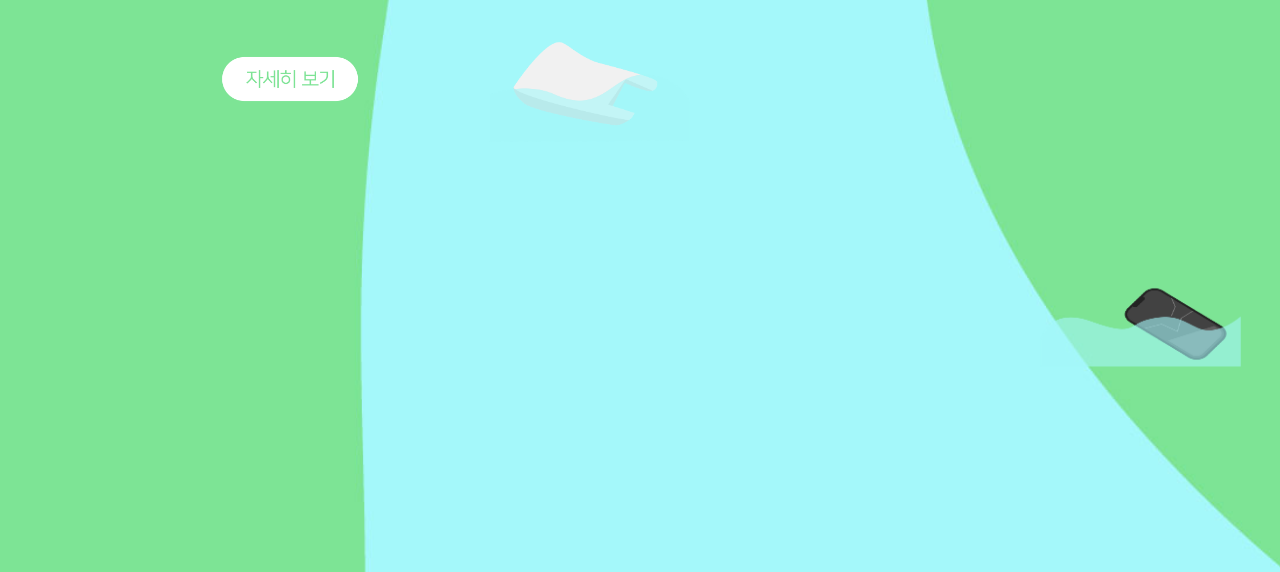
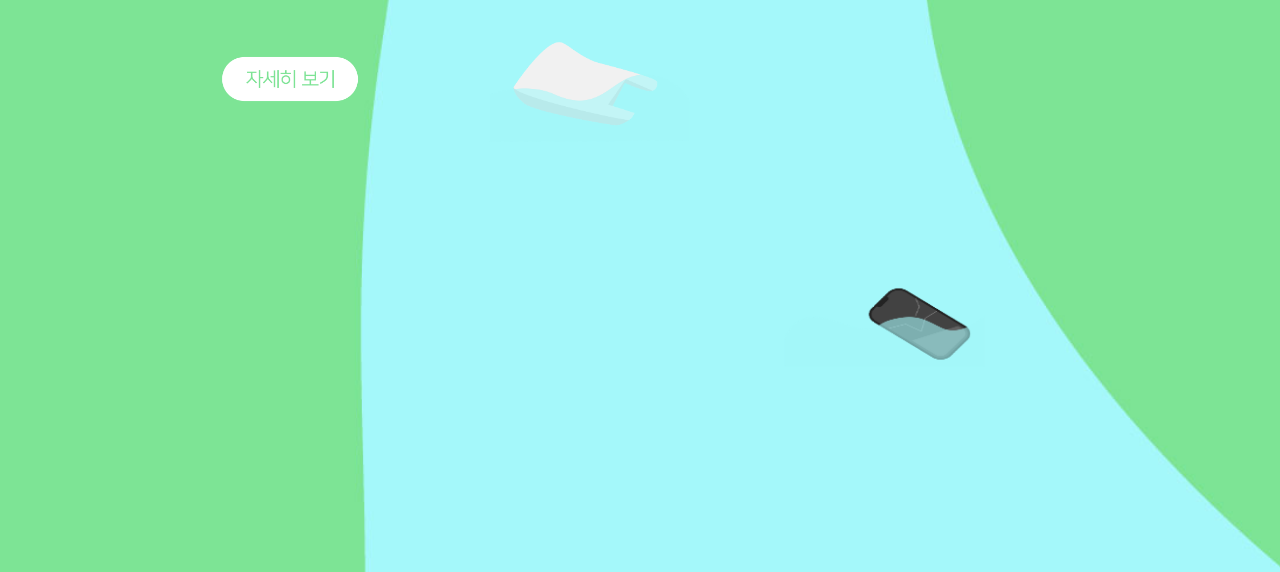
Before and after one commit to app-and-me/MakeUrDay, a PHP site: page / in a window 1280 px wide. Shown: the part 1534-2106 px from the top of the page. Run offline with PHP 8.4, Linux system fonts and the light colour scheme; some libraries are stand-ins or nearby versions; some web fonts are replaced.

Commit message:
main Ani 위치수정

```diff
--- a/main.css
+++ b/main.css
@@ -208,7 +208,7 @@ body::-webkit-scrollbar{
   }
   .waving_phone{
     padding-top: 10%;
-    padding-left: 52%;
+    padding-left: 32%;
   }
   .waving_can{
     padding-left: 40%;
```
